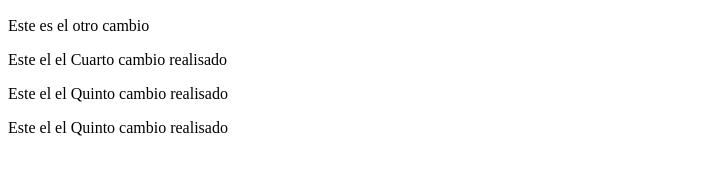
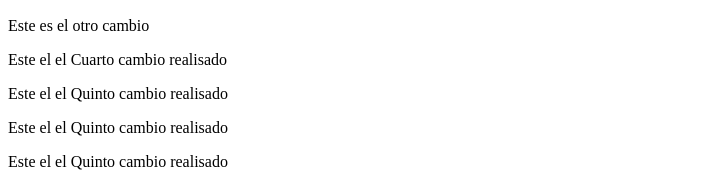
Before and after one commit to Kenneth1717/Prueba, a plain HTML site: page index.html in a window 1280 px wide. Shown: the part 1115-1302 px from the top of the page, without its empty margins (0-703 px from the left). Before the commit the page ends 1268 px from the top, so only its background shows below. Drawn offline with Linux system fonts and the light colour scheme.

Commit message:
cambio numero 6

```diff
--- a/index.html
+++ b/index.html
@@ -19,5 +19,6 @@
     <p>Este el el Cuarto cambio realisado</p>
     <p>Este el el Quinto cambio realisado</p>
     <p>Este el el Quinto cambio realisado</p>
+    <p>Este el el Quinto cambio realisado</p>
 </body>
 </html>
```
